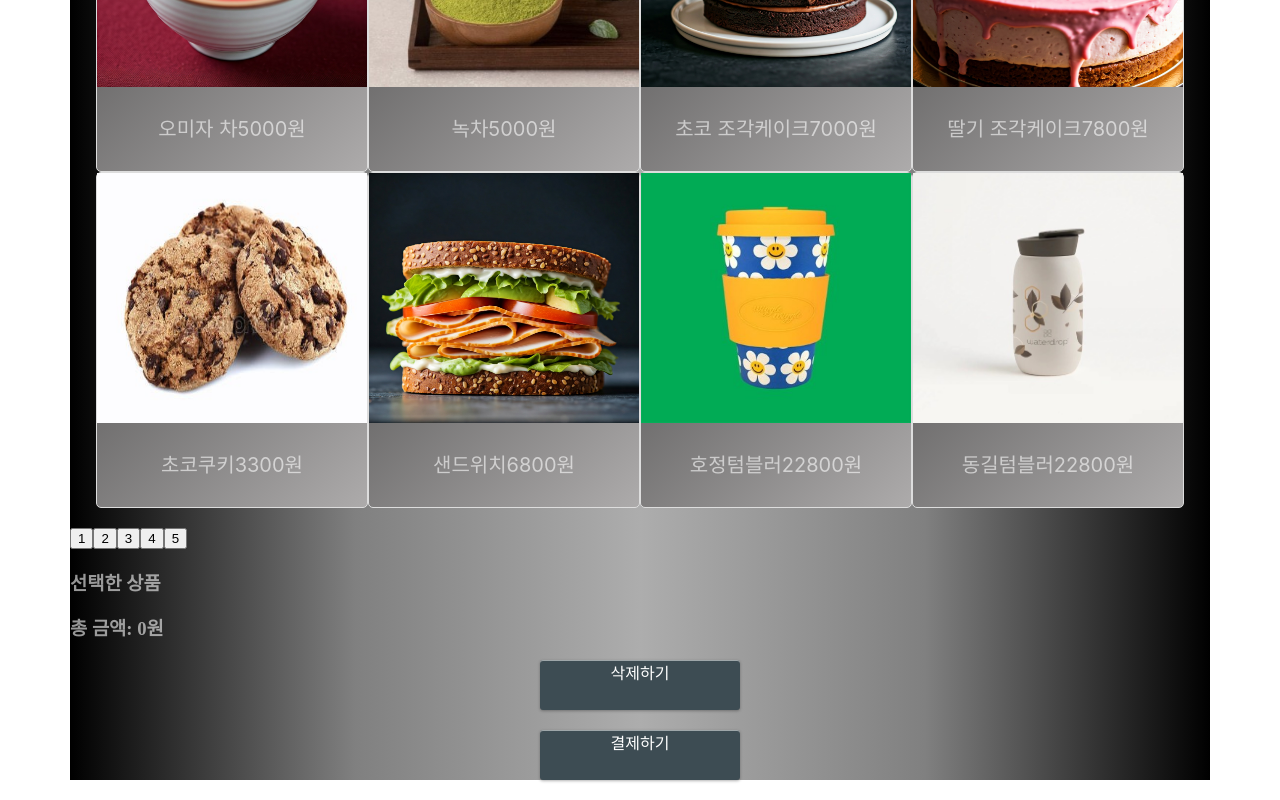
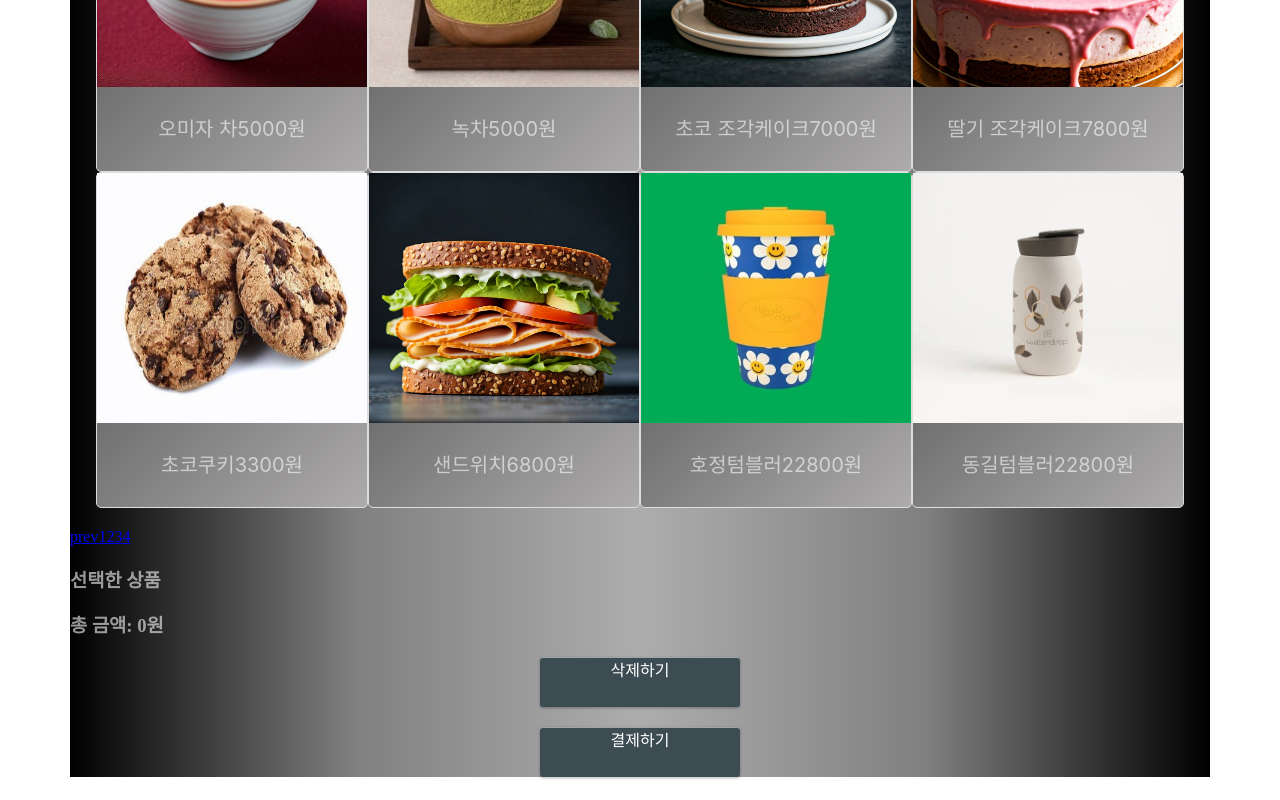
Before and after one commit to kkameoo/kiosk-project, a React (Vite) app: page / in a window 1280 px wide. Shown: the part 1994-2794 px from the top of the page. Built offline with nearby package versions, Linux system fonts and the light colour scheme.

Commit message:
last commit

```diff
--- a/src/main_components/ListPage.jsx
+++ b/src/main_components/ListPage.jsx
@@ -1,4 +1,25 @@
-function ListPage() {
-  return <a href="#"></a>;
+import { useRef } from "react";
+import { NavLink } from "react-router-dom";
+
+function ListPage({ pages, paging }) {
+  return (
+    <div>
+      <NavLink>prev</NavLink>
+      {pages.map((page) => (
+        <NavLink
+          key={page.id}
+          to={page.id}
+          onClick={(event) => {
+            // event.preventDefault();
+            console.log(event.target.value);
+            paging(page.id + 1);
+          }}
+        >
+          {page.number}
+        </NavLink>
+      ))}
+    </div>
+  );
 }
+
 export default ListPage;
--- a/src/main_components/Underbar.jsx
+++ b/src/main_components/Underbar.jsx
@@ -1,23 +1,6 @@
-function Underbar({ page }) {
+function Underbar() {
   return (
     <div className="selected-items mt-4">
-      <button
-        onClick={() => {
-          page(1);
-        }}
-      >
-        1
-      </button>
-      <button
-        onClick={() => {
-          page(2);
-        }}
-      >
-        2
-      </button>
-      <button>3</button>
-      <button>4</button>
-      <button>5</button>
       <h3 className="text-center">선택한 상품</h3>
       <div id="selectedItemsList" className="list-group"></div>
     </div>
--- a/src/pages/Menu.jsx
+++ b/src/pages/Menu.jsx
@@ -6,6 +6,7 @@ import Underbar from "../main_components/Underbar";
 import UnderBottombar from "../main_components/UnderBottombar";
 import UnderMidbar from "../main_components/UnderMidbar";
 import ListPage from "../main_components/ListPage";
+import { Route, Routes } from "react-router-dom";
 
 function Menu() {
   useEffect(() => {
@@ -15,7 +16,11 @@ function Menu() {
   const [original, setOriginal] = useState([]);
   const [itemList, setItemList] = useState([]);
   const [error, setError] = useState(null);
-  const [image, setImage] = useState(null);
+
+  // 총 페이지
+  const [pageNumber, setPageNumber] = useState([]);
+  // 보고있는 페이지
+  const [readPage, setReadPage] = useState(null);
 
   // 데이터 받아와서 itemList에 저장
   const fetchItems = async () => {
@@ -30,6 +35,7 @@ function Menu() {
       // 가공
       fetchImage(data);
       // 원본 데이터 유지
+      makeNumber(data);
     } catch (err) {
       setError(err.message);
     }
@@ -38,14 +44,17 @@ function Menu() {
   // 페이지  넘버 클릭 시 6개 분량의 콘텐츠가 나오도록 조정
   const paging = (page) => {
     let processingData = [];
+    let num = 0;
     setItemList([]);
     for (let i = (page - 1) * 6; i < page * 6; i++) {
-      if (original[i] === null) {
+      if (original[i] === undefined) {
         console.log("no contents");
       } else {
-        processingData[i] = original[i];
+        processingData[num] = original[i];
       }
+      num++;
     }
+    setReadPage(page);
     setItemList(processingData);
   };
 
@@ -60,13 +69,38 @@ function Menu() {
     setItemList(data);
   };
 
+  // 페이지 갯수 반환
+  const makeNumber = (data) => {
+    console.log(data.length);
+    let pageNum = Math.ceil(data.length / 6);
+    console.log(pageNum);
+    let container = [];
+    let j = 0;
+    for (let i = 1; i <= pageNum; i++) {
+      container[j] = { id: j, number: i };
+      j++;
+    }
+    setPageNumber(container);
+  };
+
+  const newKey = (key) => {
+    if (key == "prev") {
+      if (readPage < 1) {
+        console.log("- point");
+      } else {
+        setReadPage(readPage - 1);
+        paging(readPage);
+      }
+    }
+  };
+
   return (
     <div>
       <Header />
       <Topbar />
       <Itemlist items={itemList} />
-      <ListPage />
-      <Underbar page={paging} />
+      <ListPage pages={pageNumber} paging={paging} />
+      <Underbar />
       <UnderMidbar />
       <UnderBottombar />
     </div>
```
